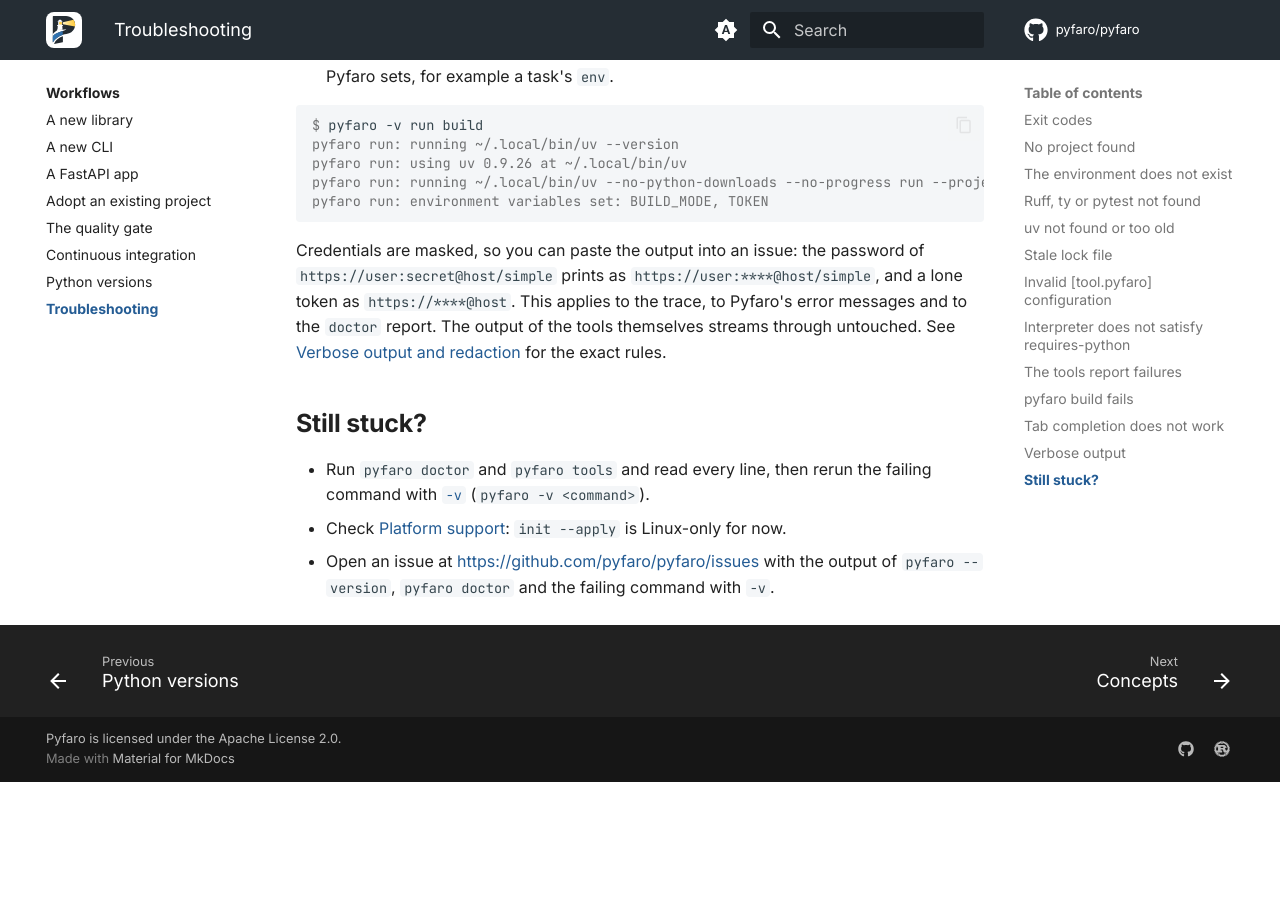
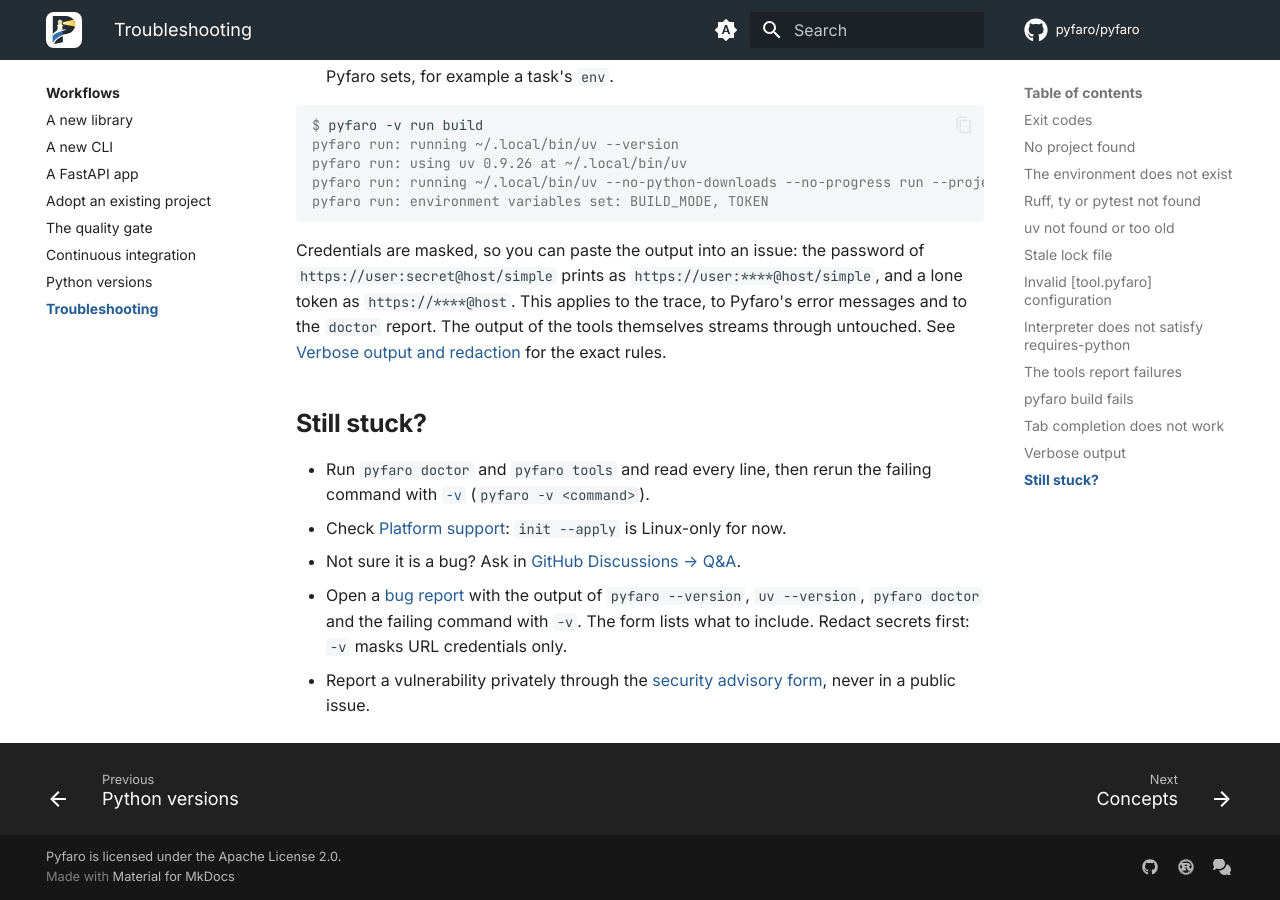
Before and after one commit to pyfaro/pyfaro, an MkDocs documentation site: the page built from website/docs/workflows/troubleshooting.md, in a window 1280 px wide and 900 px high, scrolled down 5335 px. Built offline with MkDocs 1.6.1 and Material for MkDocs 9.7.7, drawn with Linux system fonts in a browser that asks for light colours; comment, search, counter and statistics services are not loaded; before the commit the page ends 6117 px from its top, so only the background shows below that.

Commit message:
docs: prepare feedback channels for the beta (#158)
Add issue forms for bug reports, feature requests and beta feedback, point
questions to Discussions and security reports to the private advisory form,
add a Where to start section to CONTRIBUTING.md, and link Discussions and the
forms from the README, the site and the PyPI project URLs.

```diff
--- a/website/docs/workflows/troubleshooting.md
+++ b/website/docs/workflows/troubleshooting.md
@@ -255,5 +255,12 @@
   failing command with [`-v`](#verbose-output) (`pyfaro -v <command>`).
 - Check [Platform support](../concepts/platform-support.md): `init --apply` is
   Linux-only for now.
-- Open an issue at <https://github.com/pyfaro/pyfaro/issues> with the output
-  of `pyfaro --version`, `pyfaro doctor` and the failing command with `-v`.
+- Not sure it is a bug? Ask in
+  [GitHub Discussions → Q&A](https://github.com/pyfaro/pyfaro/discussions/categories/q-a).
+- Open a [bug report](https://github.com/pyfaro/pyfaro/issues/new?template=bug_report.yml)
+  with the output of `pyfaro --version`, `uv --version`, `pyfaro doctor` and
+  the failing command with `-v`. The form lists what to include. Redact
+  secrets first: `-v` masks URL credentials only.
+- Report a vulnerability privately through the
+  [security advisory form](https://github.com/pyfaro/pyfaro/security/advisories/new),
+  never in a public issue.
--- a/website/mkdocs.yml
+++ b/website/mkdocs.yml
@@ -61,6 +61,9 @@
       link: https://github.com/pyfaro/pyfaro
     - icon: fontawesome/brands/rust
       link: https://crates.io/crates/pyfaro
+    - icon: fontawesome/solid/comments
+      link: https://github.com/pyfaro/pyfaro/discussions
+      name: Pyfaro discussions
 
 markdown_extensions:
   - admonition
```
Also changed, not shown: CONTRIBUTING.md (+23 -0 lines), website/docs/index.md (+5 -0 lines), CHANGELOG.md, README.md, 5 other files.
